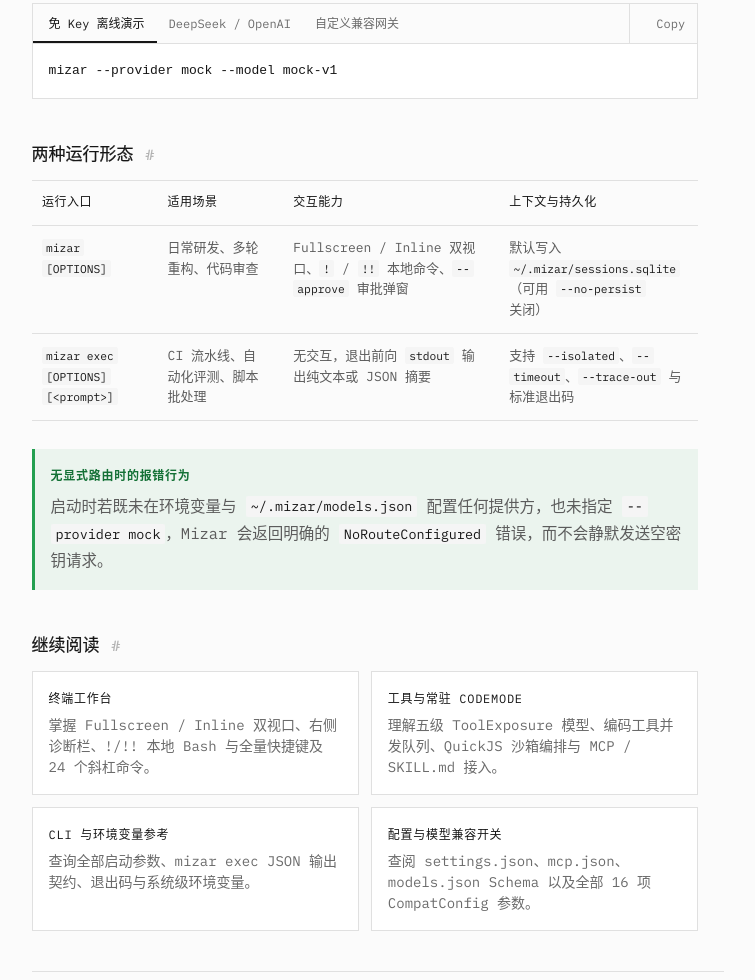
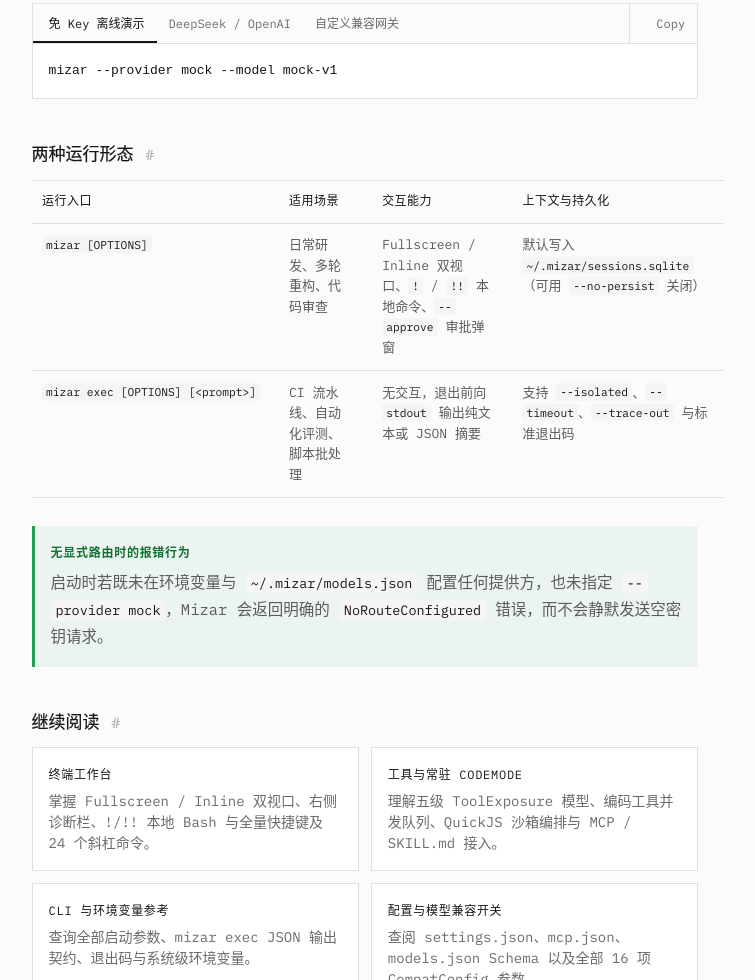
Before and after one commit to Mieluoxxx/Mizar, an Astro site in the folder site/: page / in a window 1280 px wide. Shown: the part 1076-2056 px from the top of the page, without its empty margins (242-997 px from the left). Built offline with nearby package versions, Linux system fonts and the light colour scheme; Astro itself is replaced by a stand-in of ours; some packages are replaced by stand-ins of ours; code samples lack their colours.

Commit message:
fix(site): 修复表格内行内代码逐字断行与表头标识符强制大写问题
- 将 [data-component="docs-article"] > code 的 overflow-wrap: anywhere 改为 break-word + word-break: normal，避免自动表格把首列窄列挤成单个字母（如 Dire/ct、rea/d）。
- 放宽 .docs-table-scroll 至全栏宽 max-width: 100%，首列 code 强制 nowrap，th code 覆盖 text-transform: none（防止 `codemode` 变 CODEMODE），并增加悬浮行高亮。

Verified:
- pnpm --dir site check: 0 errors, 0 warnings, 0 hints (37 files).
- pnpm --dir site build: 22 pages built, Pagefind indexed en + zh-cn (8284 words); built CSS verified.

```diff
--- a/site/src/styles/docs.css
+++ b/site/src/styles/docs.css
@@ -914,7 +914,8 @@ body {
   font-variant-ligatures: none;
   box-decoration-break: clone;
   -webkit-box-decoration-break: clone;
-  overflow-wrap: anywhere;
+  overflow-wrap: break-word;
+  word-break: normal;
 }
 
 [data-component="docs-article"] kbd {
@@ -1291,11 +1292,13 @@ body {
   line-height: 1.5;
 }
 
-/* 表格（OpenCode tables-5 + responsive-table 滚动容器，去竖线减轻拥挤感） */
+/* 表格（全栏宽 + 横向滚动保护 + 禁止代码标识符被拆字与强制大写） */
 .docs-table-scroll {
-  max-width: var(--text-measure);
+  width: 100%;
+  max-width: 100%;
   margin: 0 0 1.75rem;
   overflow-x: auto;
+  -webkit-overflow-scrolling: touch;
   border-block: 1px solid var(--border);
 }
 
@@ -1317,7 +1320,9 @@ body {
   border-bottom: 1px solid var(--border);
   text-align: start;
   vertical-align: top;
-  padding: 0.78rem 0.9rem;
+  padding: 0.72rem 0.9rem;
+  overflow-wrap: break-word;
+  word-break: normal;
 }
 
 .docs-table-scroll tr:last-child td {
@@ -1341,6 +1346,27 @@ body {
   text-transform: uppercase;
   white-space: nowrap;
   color: var(--ref-head);
+}
+
+.docs-table-scroll th code {
+  text-transform: none;
+  letter-spacing: 0;
+  font-size: 0.95em;
+}
+
+.docs-table-scroll td code {
+  overflow-wrap: break-word;
+  word-break: normal;
+}
+
+.docs-table-scroll td:first-child code {
+  white-space: nowrap;
+}
+
+@media (hover: hover) {
+  .docs-table-scroll tbody tr:hover {
+    background: var(--grey-2);
+  }
 }
 
 /* ==========================================================================
```
